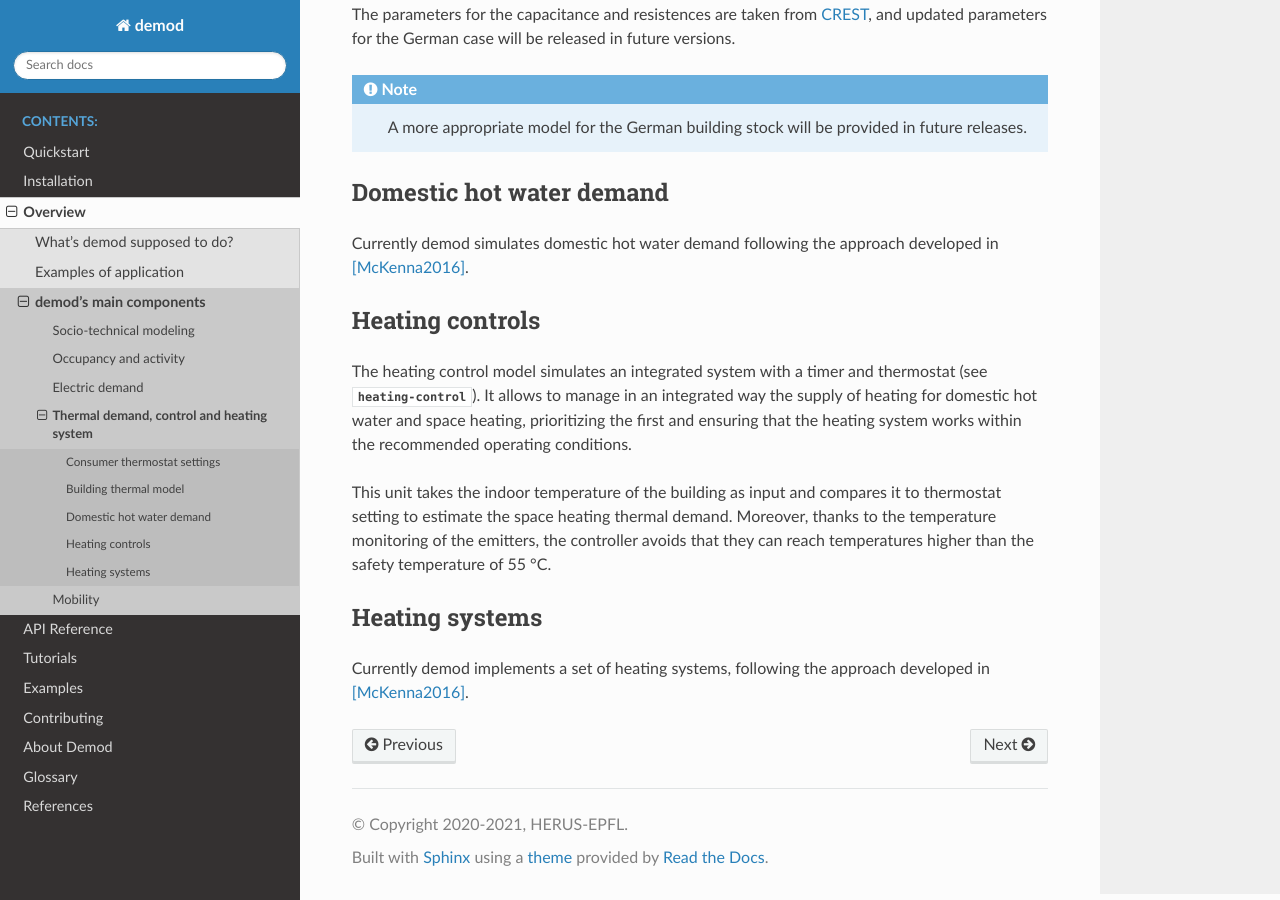
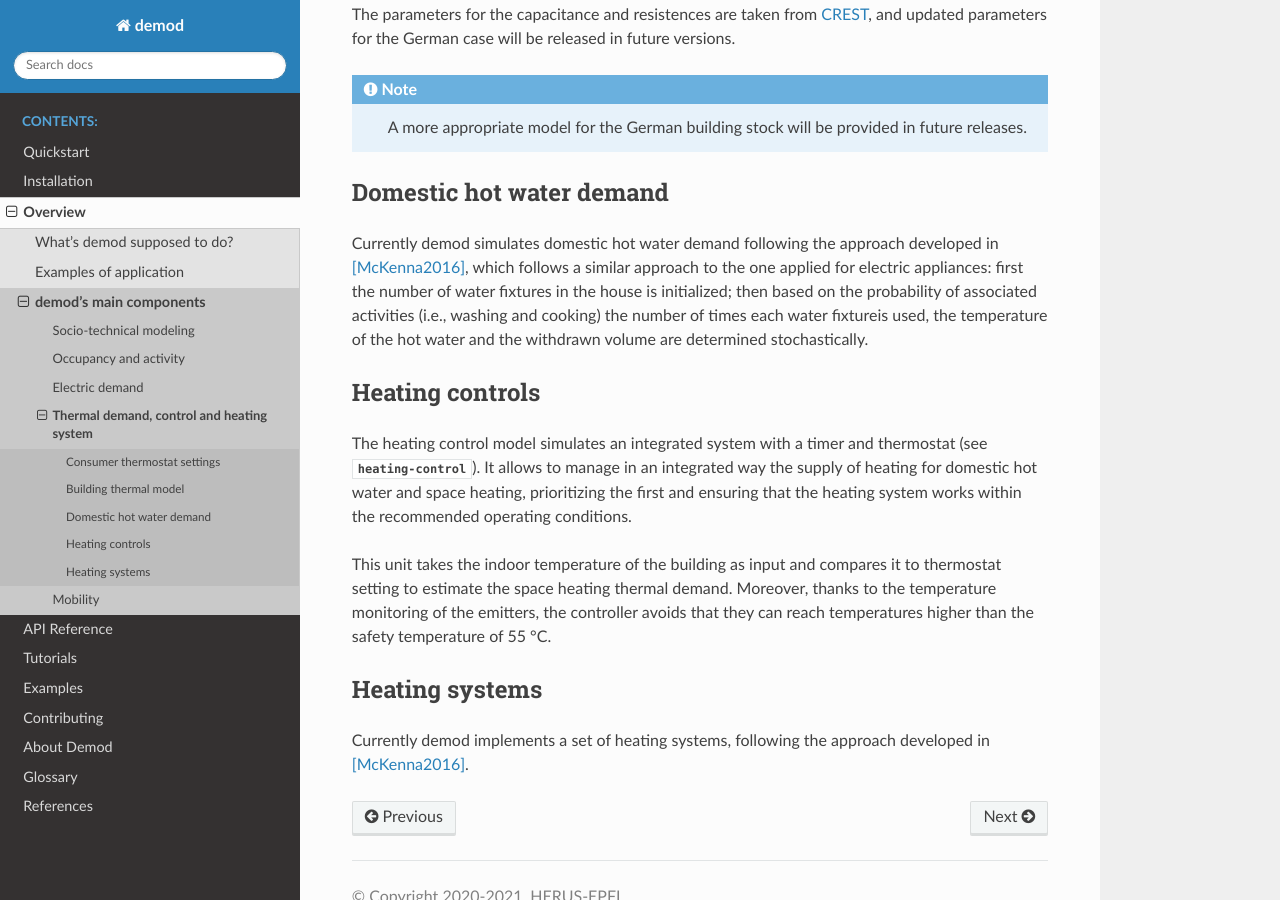
Before and after one commit to epfl-herus/demod, a Sphinx documentation site: the page built from docs/source/overview/thermaldemand_overview.rst, in a window 1280 px wide and 900 px high, scrolled down 1386 px. Built offline with Sphinx 7.4.7 and the Read the Docs theme 2.0.0, drawn with Linux system fonts in a browser that asks for light colours; formulas are drawn with MathJax 3.

Commit message:
water demand overview updated

```diff
--- a/docs/source/overview/thermaldemand_overview.rst
+++ b/docs/source/overview/thermaldemand_overview.rst
@@ -90,7 +90,16 @@ Domestic hot water demand
 ------------------------
 
 Currently demod simulates domestic hot water demand
-following the approach developed in [McKenna2016]_.
+following the approach developed in [McKenna2016]_, which follows a similar
+approach to the one applied for electric appliances:
+first the number of water fixtures in the house is
+initialized;
+then based on the probability of associated activities
+(i.e., washing and cooking) the number of times each water fixtureis used,
+the  temperature  of  the  hot  water  and  the  withdrawn  volume
+are determined stochastically.
+
+
 
 
 Heating controls
```
